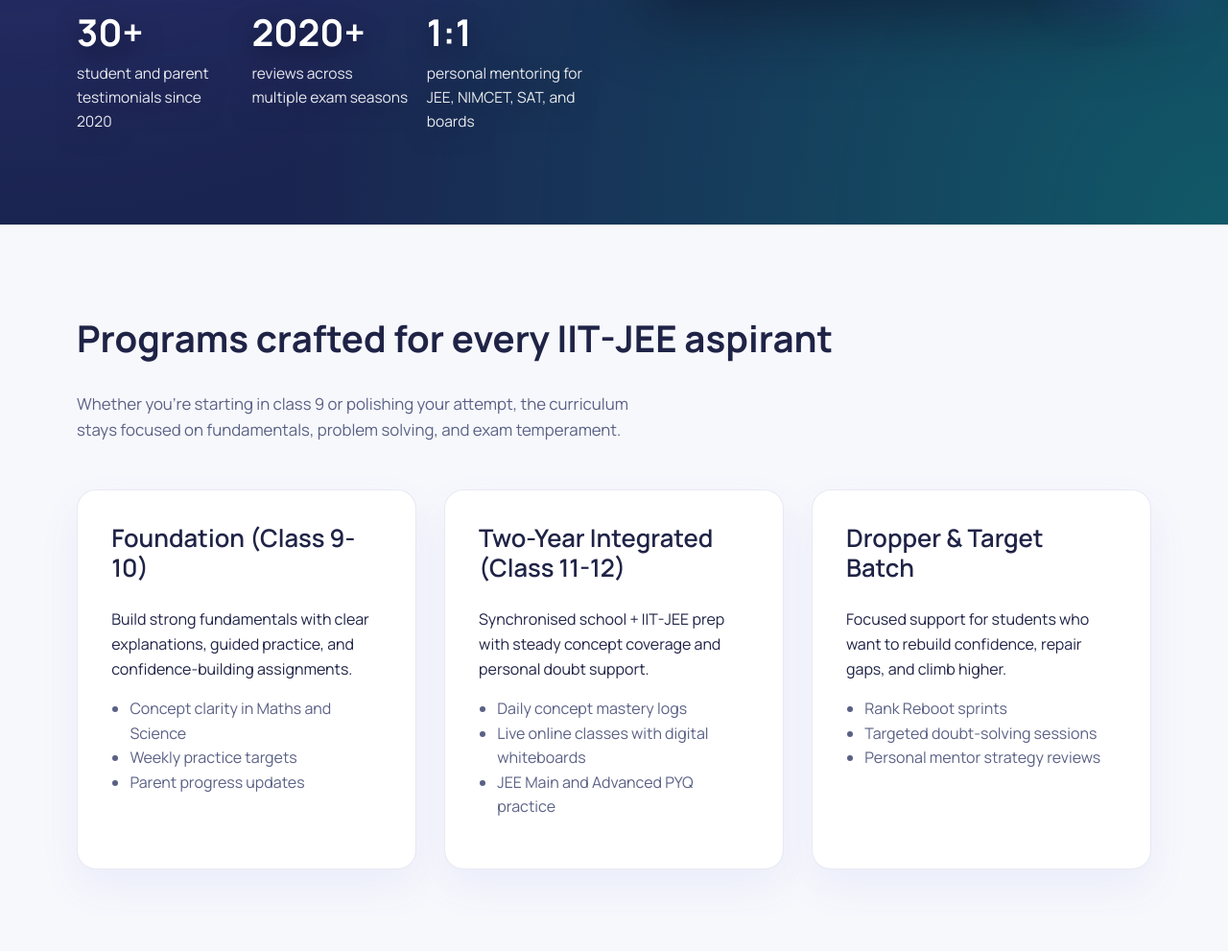
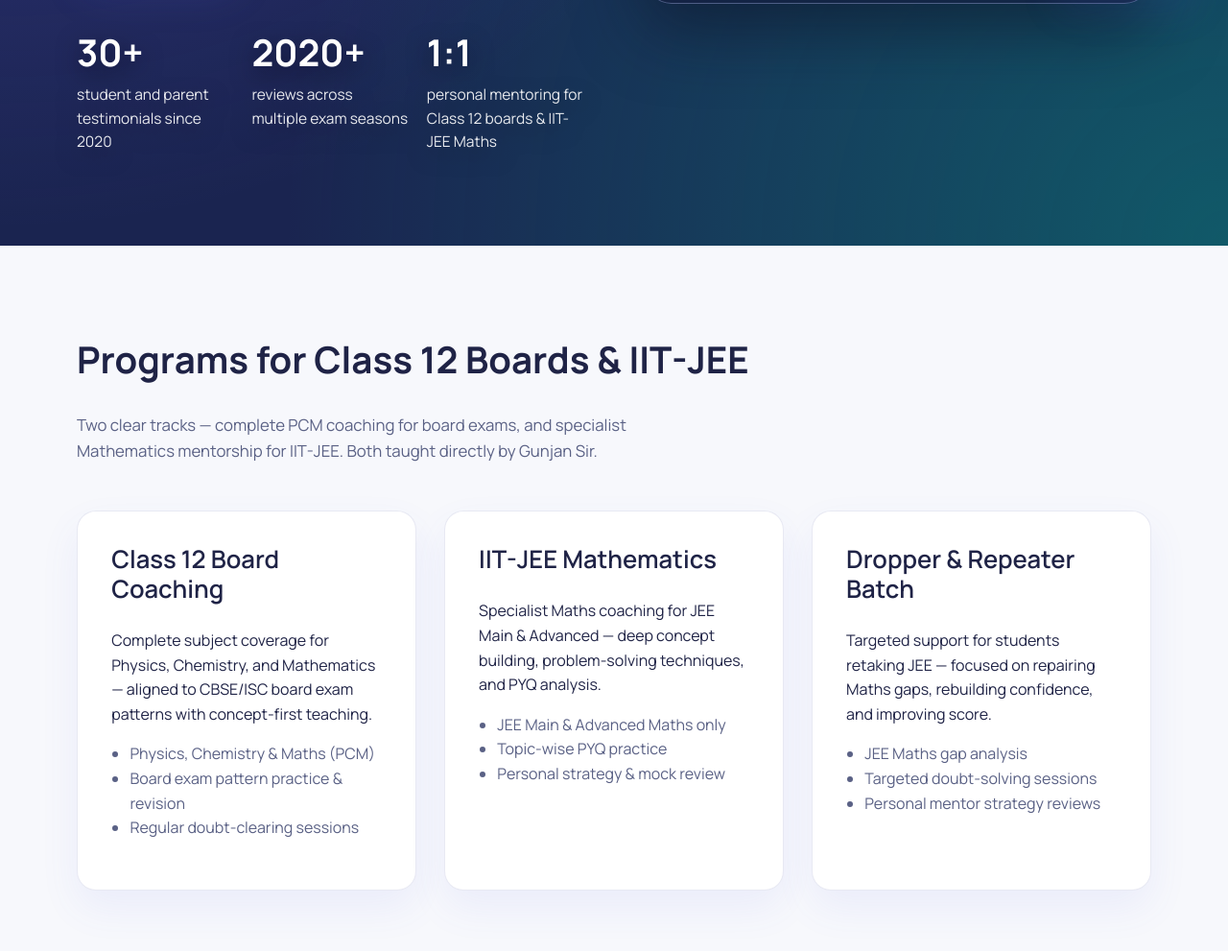
Before and after one commit to vivektiwary/jee-achievers, a plain HTML site: page index.html in a window 1280 px wide. Shown: the part 769-1760 px from the top of the page at 96% size. Drawn offline with Linux system fonts and the light colour scheme.

Commit message:
Refine board and JEE program copy

```diff
--- a/index.html
+++ b/index.html
@@ -5,8 +5,8 @@
   <meta http-equiv="x-ua-compatible" content="ie=edge" />
   <meta name="viewport" content="width=device-width, initial-scale=1" />
   <title>JEEPinnacle | Founder-Led IIT-JEE & Maths Mentorship</title>
-  <meta name="description" content="Learn with JEEPinnacle, a founder-led IIT-JEE and Maths mentorship venture offering focused classes, doubt support, and personalized preparation plans." />
-  <meta name="keywords" content="IIT JEE coaching, JEEPinnacle, IITJEE classes, engineering entrance coaching, best IIT coaching" />
+  <meta name="description" content="Learn with Gunjan Sir at JEEPinnacle — NIT Patna alumnus with 7 years of teaching experience. Class 12 PCM board coaching and specialist IIT-JEE Mathematics. 15+ students cracked JEE Advanced." />
+  <meta name="keywords" content="IIT JEE Maths coaching, Class 12 Physics Chemistry Maths, JEEPinnacle, board exam coaching, best IIT JEE Maths tutor" />
   <meta name="author" content="JEEPinnacle" />
   <meta name="robots" content="index, follow" />
   <link rel="canonical" href="https://www.jeepinnacle.com/" />
@@ -50,10 +50,14 @@
       "https://www.instagram.com/JEEPinnacle",
       "https://www.youtube.com/@JEEPinnacle"
     ],
-    "description": "JEEPinnacle is a founder-led IIT-JEE and Maths mentorship venture delivering focused teaching, doubt support, and personalized preparation plans.",
+    "description": "JEEPinnacle is founded by Gunjan Kumar, an NIT Patna alumnus with 7 years of teaching experience. Offers Class 12 PCM board coaching and specialist IIT-JEE Mathematics mentorship through 1-on-1 sessions. 15+ students have cracked JEE Advanced.",
     "founder": {
       "@type": "Person",
-      "name": "Gunjan Kumar"
+      "name": "Gunjan Kumar",
+      "alumniOf": {
+        "@type": "EducationalOrganization",
+        "name": "NIT Patna"
+      }
     },
     "address": {
       "@type": "PostalAddress",
@@ -77,7 +81,7 @@
     "@context": "https://schema.org",
     "@type": "Course",
     "name": "IIT-JEE Coaching Programs",
-    "description": "Personalized IIT-JEE and Maths coaching plans spanning foundation, class 11-12, and dropper preparation with founder-led mentorship.",
+    "description": "Class 12 Board coaching in Physics, Chemistry and Mathematics, and specialist IIT-JEE Mathematics coaching. Taught by Gunjan Kumar — NIT Patna alumnus with 7 years of experience and 15+ JEE Advanced results.",
     "provider": {
       "@type": "Organization",
       "name": "JEEPinnacle",
@@ -102,7 +106,7 @@
         "name": "What makes JEEPinnacle different from larger IIT-JEE coaching institutes?",
         "acceptedAnswer": {
           "@type": "Answer",
-          "text": "JEEPinnacle is founder-led, so students get focused concept teaching, direct doubt support, and preparation plans that adapt to their pace."
+          "text": "Every class is taught directly by Gunjan Sir — an NIT Patna engineer with 7 years of teaching experience and 15+ JEE Advanced results. No junior faculty, no large batches. Teaching is concept-first and fully 1-on-1."
         }
       },
       {
@@ -180,7 +184,7 @@
     <section class="hero" aria-labelledby="hero-title">
       <div class="container grid-two">
         <div class="hero-copy">
-          <p class="eyebrow">Founder-led IIT-JEE & Maths mentorship</p>
+          <p class="eyebrow">Class 12 Boards (PCM) &amp; IIT-JEE Mathematics — taught by Gunjan Sir</p>
           <h1 id="hero-title">Crack tough concepts with focused guidance from Gunjan Sir.</h1>
           <p class="lead">
             JEEPinnacle helps aspirants build strong fundamentals, solve better questions, and stay consistent
@@ -201,7 +205,7 @@
             </div>
             <div>
               <dt>1:1</dt>
-              <dd>personal mentoring for JEE, NIMCET, SAT, and boards</dd>
+              <dd>personal mentoring for Class 12 boards &amp; IIT-JEE Maths</dd>
             </div>
           </dl>
         </div>
@@ -222,32 +226,32 @@
 
     <section class="section" id="programs" aria-labelledby="programs-title">
       <div class="container">
-        <h2 id="programs-title">Programs crafted for every IIT-JEE aspirant</h2>
-        <p class="section-intro">Whether you're starting in class 9 or polishing your attempt, the curriculum stays focused on fundamentals, problem solving, and exam temperament.</p>
+        <h2 id="programs-title">Programs for Class 12 Boards &amp; IIT-JEE</h2>
+        <p class="section-intro">Two clear tracks — complete PCM coaching for board exams, and specialist Mathematics mentorship for IIT-JEE. Both taught directly by Gunjan Sir.</p>
         <div class="program-grid">
           <article class="program-card">
-            <h3>Foundation (Class 9-10)</h3>
-            <p>Build strong fundamentals with clear explanations, guided practice, and confidence-building assignments.</p>
+            <h3>Class 12 Board Coaching</h3>
+            <p>Complete subject coverage for Physics, Chemistry, and Mathematics — aligned to CBSE/ISC board exam patterns with concept-first teaching.</p>
             <ul>
-              <li>Concept clarity in Maths and Science</li>
-              <li>Weekly practice targets</li>
-              <li>Parent progress updates</li>
+              <li>Physics, Chemistry &amp; Maths (PCM)</li>
+              <li>Board exam pattern practice &amp; revision</li>
+              <li>Regular doubt-clearing sessions</li>
             </ul>
           </article>
           <article class="program-card">
-            <h3>Two-Year Integrated (Class 11-12)</h3>
-            <p>Synchronised school + IIT-JEE prep with steady concept coverage and personal doubt support.</p>
+            <h3>IIT-JEE Mathematics</h3>
+            <p>Specialist Maths coaching for JEE Main &amp; Advanced — deep concept building, problem-solving techniques, and PYQ analysis.</p>
             <ul>
-              <li>Daily concept mastery logs</li>
-              <li>Live online classes with digital whiteboards</li>
-              <li>JEE Main and Advanced PYQ practice</li>
+              <li>JEE Main &amp; Advanced Maths only</li>
+              <li>Topic-wise PYQ practice</li>
+              <li>Personal strategy &amp; mock review</li>
             </ul>
           </article>
           <article class="program-card">
-            <h3>Dropper & Target Batch</h3>
-            <p>Focused support for students who want to rebuild confidence, repair gaps, and climb higher.</p>
+            <h3>Dropper &amp; Repeater Batch</h3>
+            <p>Targeted support for students retaking JEE — focused on repairing Maths gaps, rebuilding confidence, and improving score.</p>
             <ul>
-              <li>Rank Reboot sprints</li>
+              <li>JEE Maths gap analysis</li>
               <li>Targeted doubt-solving sessions</li>
               <li>Personal mentor strategy reviews</li>
             </ul>
```
